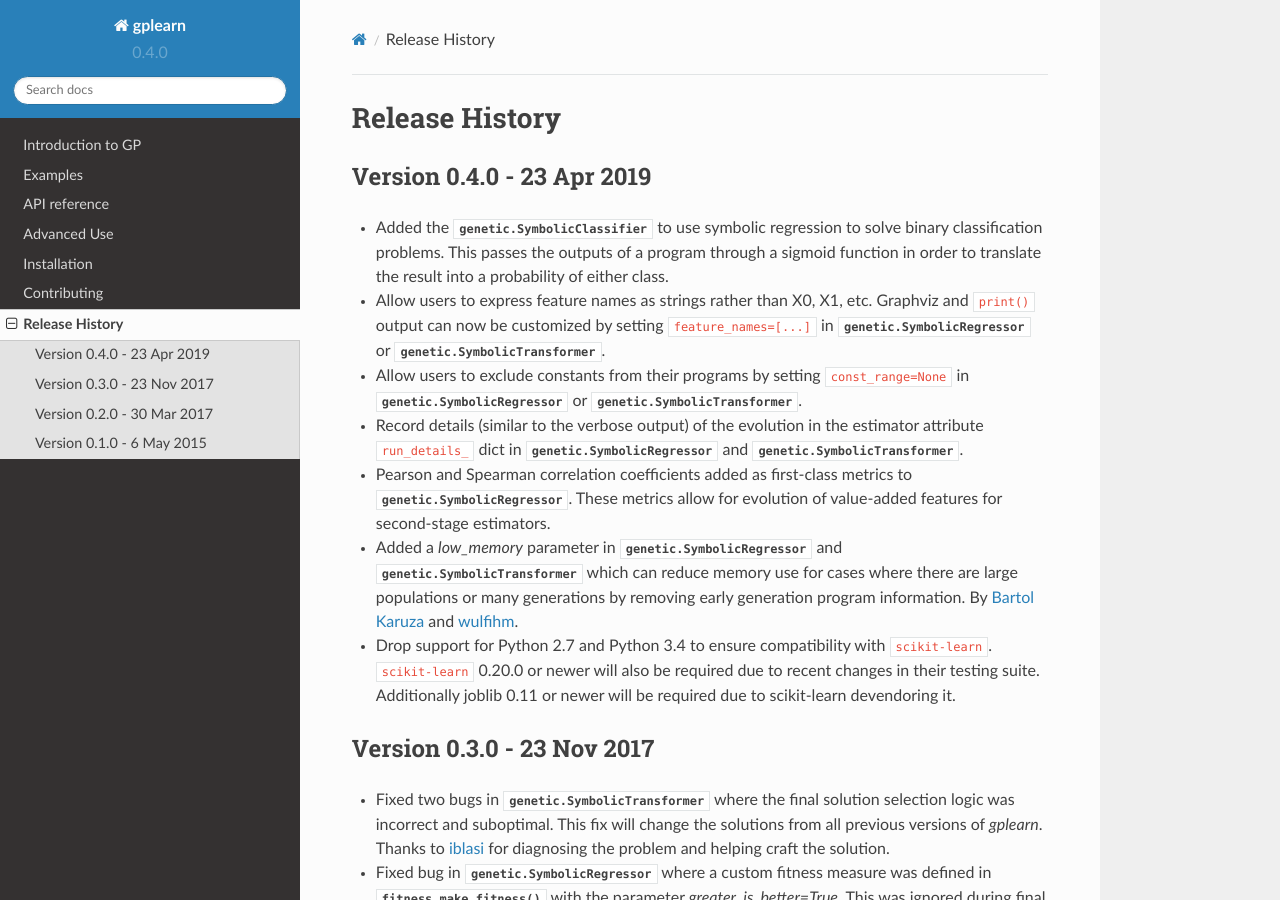
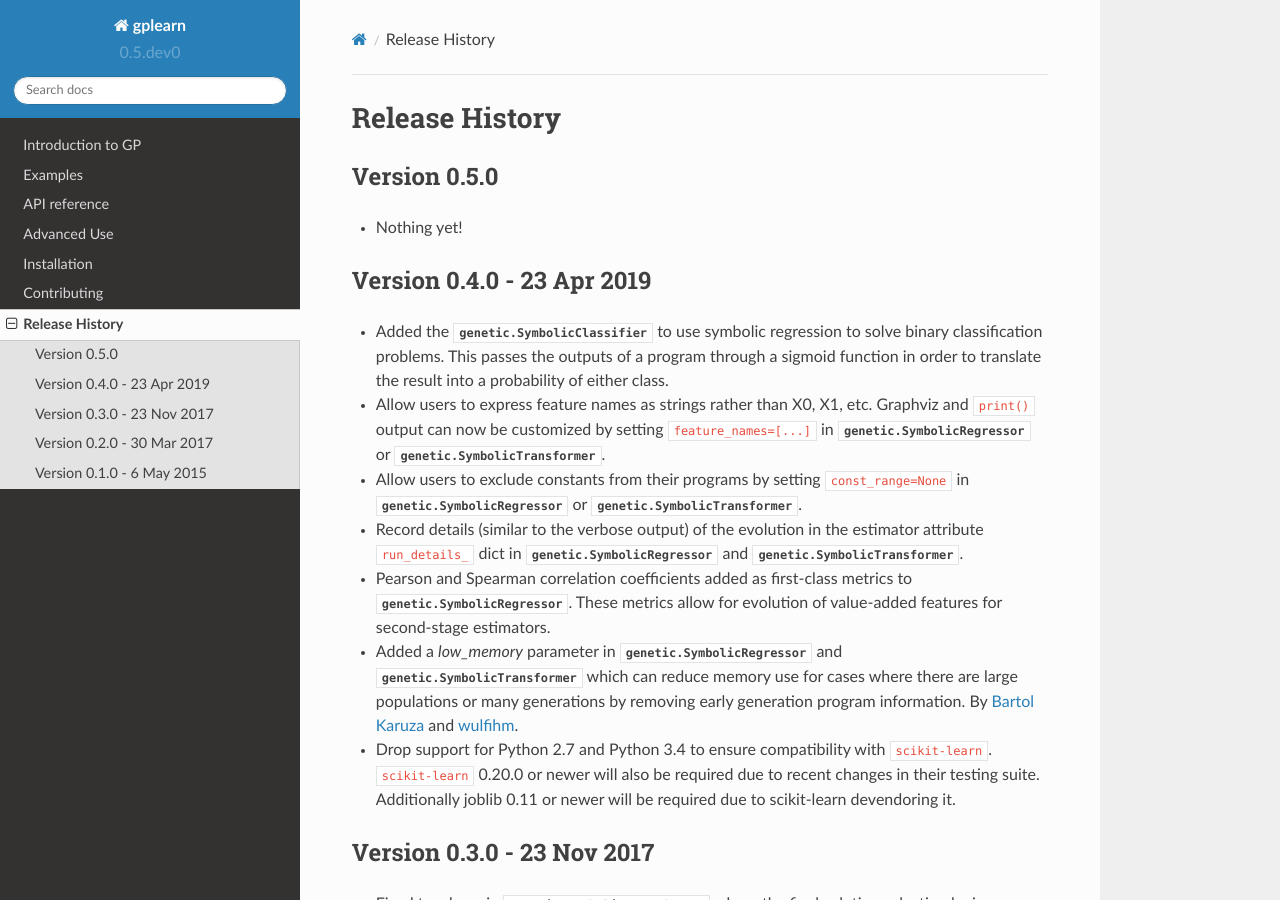
Before and after one commit to trevorstephens/gplearn, a Sphinx documentation site: the page built from doc/changelog.rst, in a window 1280 px wide and 900 px high. Built offline with Sphinx 7.4.7 and the Read the Docs theme 2.0.0, drawn with Linux system fonts in a browser that asks for light colours.

Commit message:
roll version 0.5.dev0

```diff
--- a/doc/changelog.rst
+++ b/doc/changelog.rst
@@ -3,6 +3,11 @@
 
 Release History
 ===============
+
+Version 0.5.0
+-------------
+
+- Nothing yet!
 
 Version 0.4.0 - 23 Apr 2019
 ---------------------------
--- a/gplearn/__init__.py
+++ b/gplearn/__init__.py
@@ -3,6 +3,6 @@
 ``gplearn`` is a set of algorithms for learning genetic programming models.
 
 """
-__version__ = '0.4.0'
+__version__ = '0.5.dev0'
 
 __all__ = ['genetic', 'functions', 'fitness']
```
